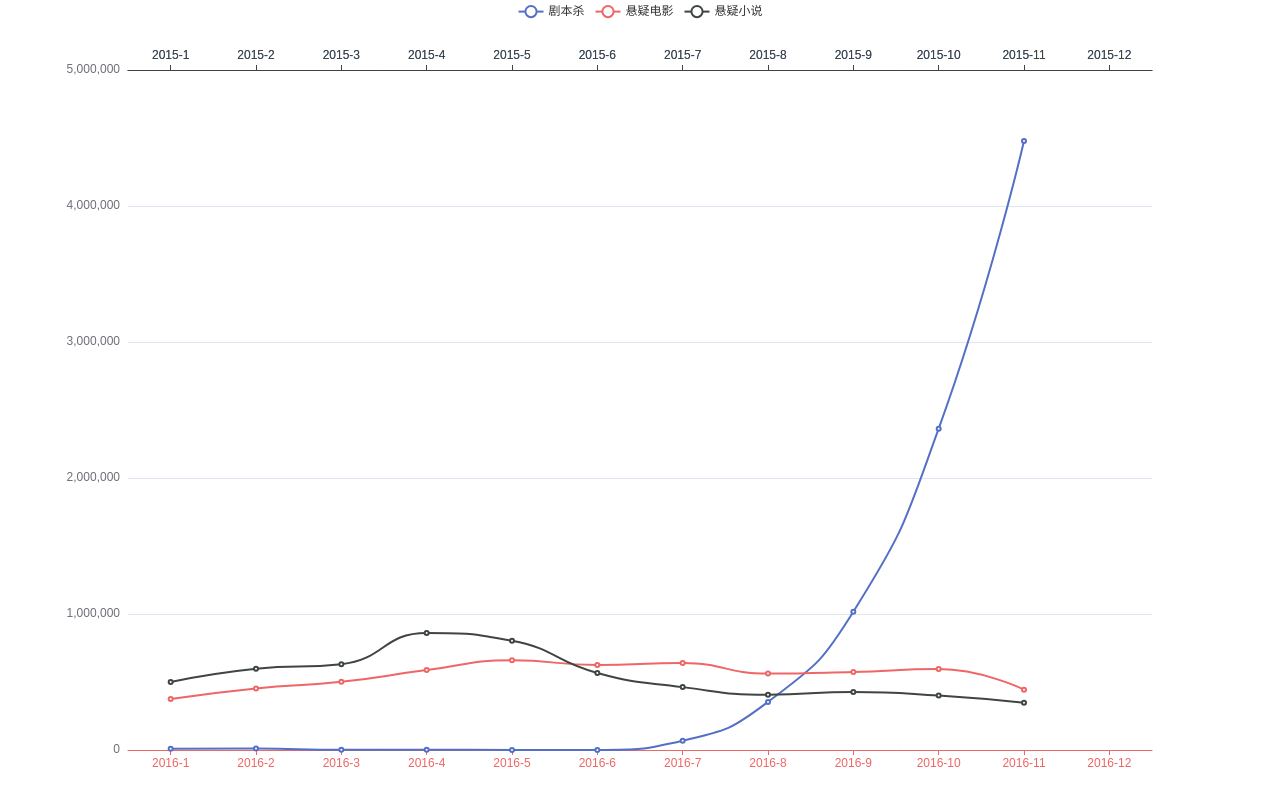
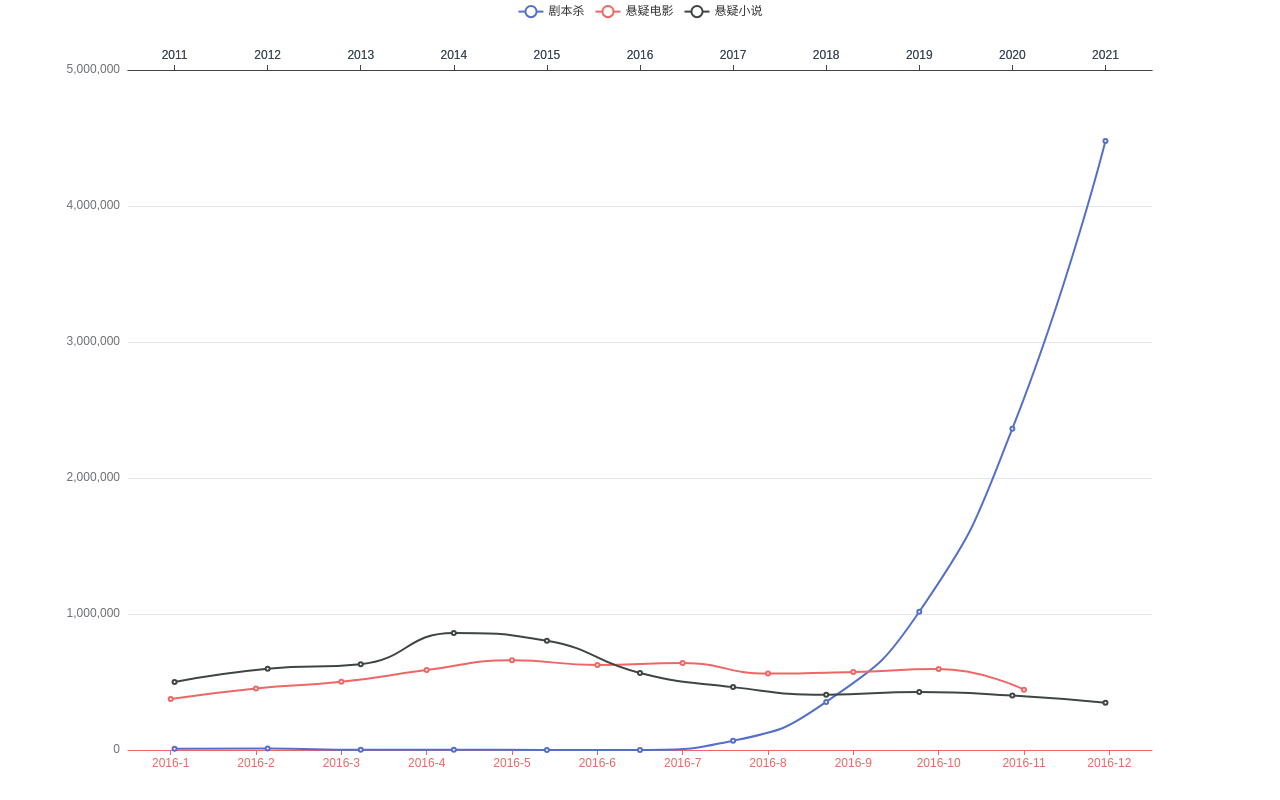
Before and after one commit to hza0923/Data-visualization, a plain HTML site: page multiple-x-axis/multiple-x-axis_剧本杀.html in a window 1280 px wide. Drawn offline with nearby package versions, Linux system fonts and the light colour scheme.

Commit message:
修改坐标

```diff
--- a/multiple-x-axis/multiple-x-axis_剧本杀.html
+++ b/multiple-x-axis/multiple-x-axis_剧本杀.html
@@ -139,7 +139,7 @@ option = {
         }
       },
       // prettier-ignore
-      data: ['2015-1', '2015-2', '2015-3', '2015-4', '2015-5', '2015-6', '2015-7', '2015-8', '2015-9', '2015-10', '2015-11', '2015-12']
+        data: ['2011', '2012', '2013', '2014', '2015', '2016', '2017', '2018', '2019', '2020', '2021']
     },
     {
       type: 'category',
@@ -164,7 +164,7 @@ option = {
         }
       },
       // prettier-ignore
-      data: ['2015-1', '2015-2', '2015-3', '2015-4', '2015-5', '2015-6', '2015-7', '2015-8', '2015-9', '2015-10', '2015-11', '2015-12']
+        data: ['2011', '2012', '2013', '2014', '2015', '2016', '2017', '2018', '2019', '2020', '2021']
     }
   ],
   yAxis: [
```
